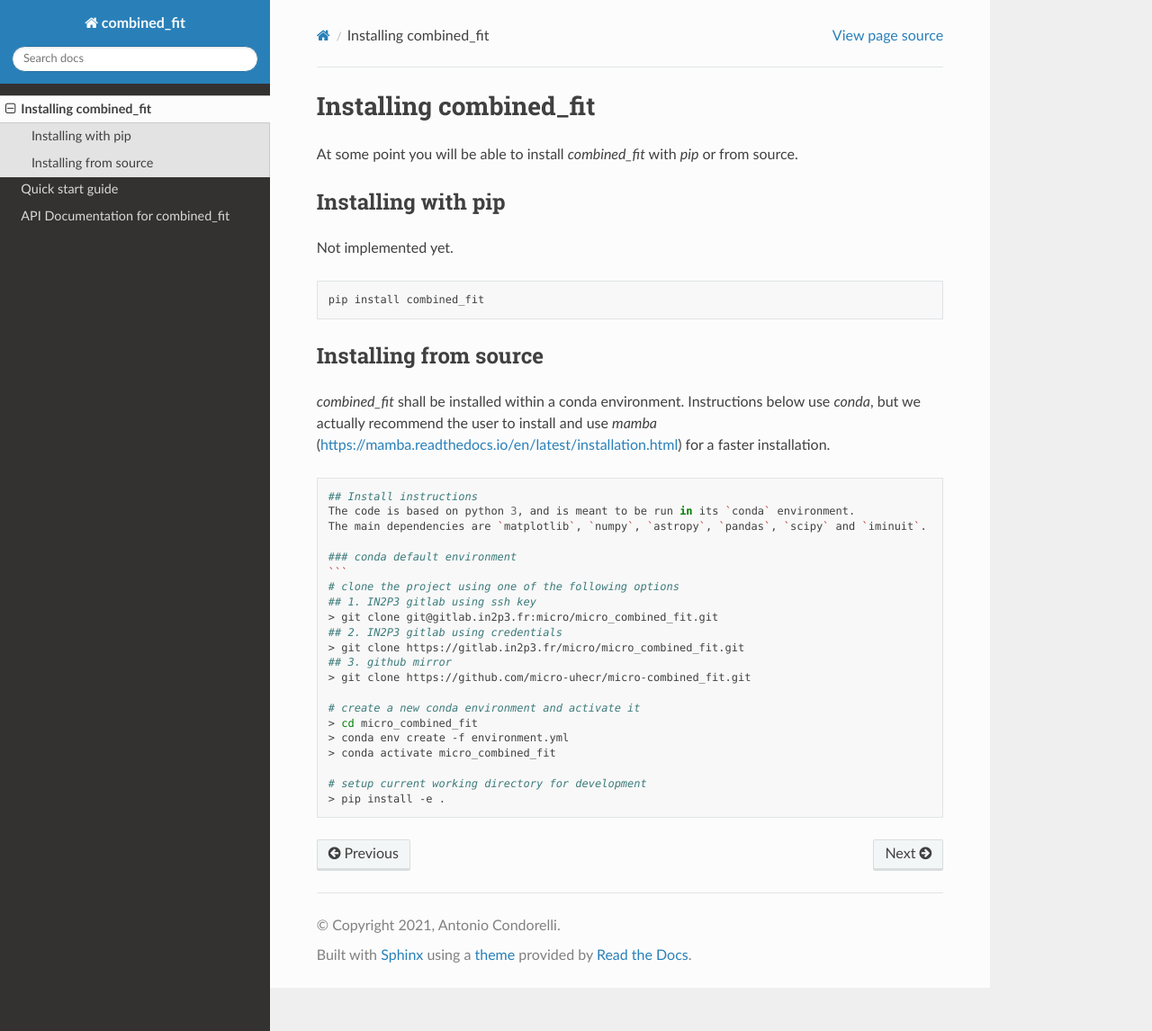
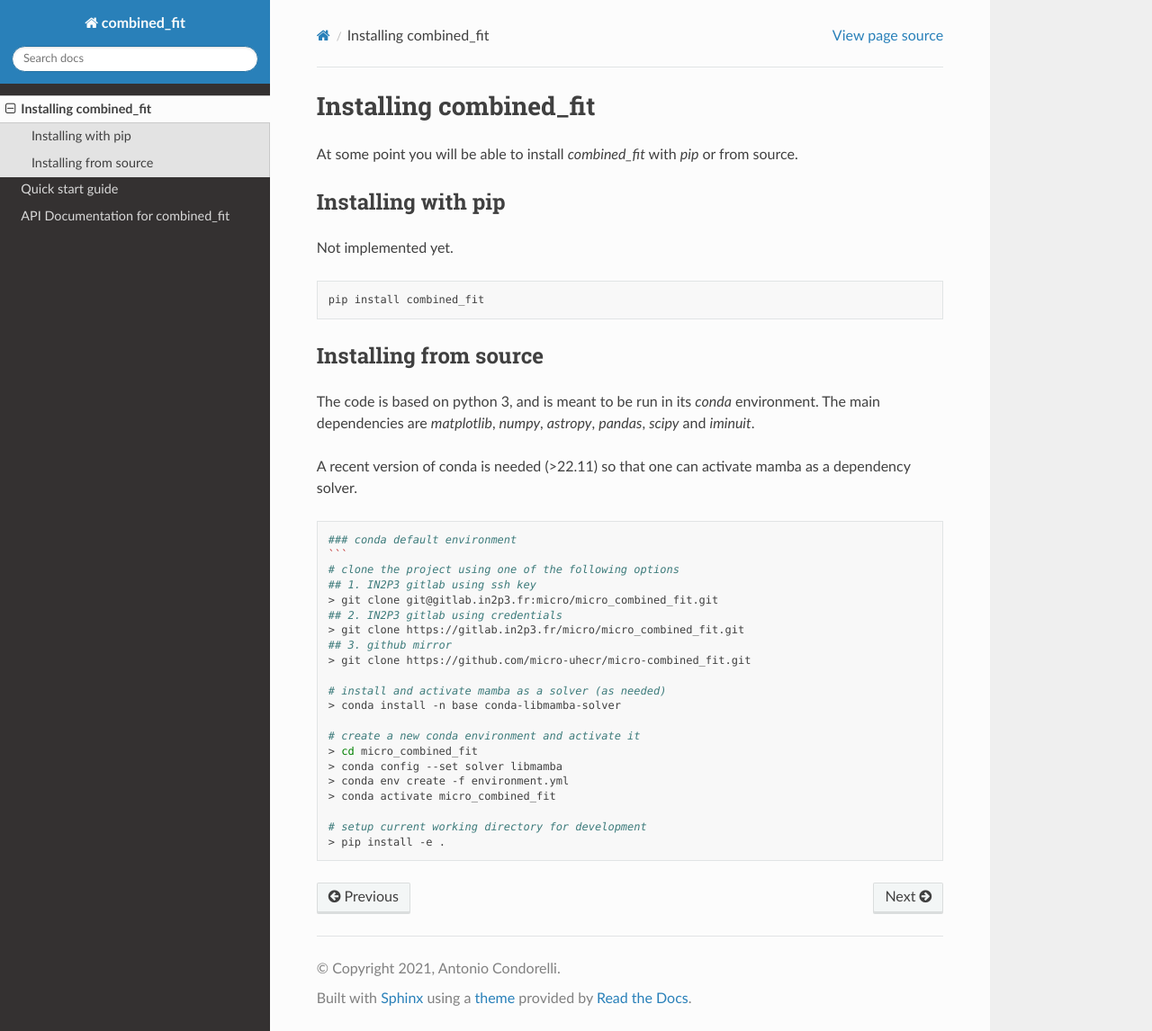
Before and after one commit to micro-uhecr/micro_combined_fit, a Sphinx documentation site: the page built from docs/install.rst, in a window 1280 px wide and 1146 px high. Shown: the whole window at 90% size. Built offline with Sphinx 7.4.7 and the Read the Docs theme 2.0.0, drawn with Linux system fonts in a browser that asks for light colours.

Commit message:
update REAMED and install for mamba solver

````diff
--- a/docs/install.rst
+++ b/docs/install.rst
@@ -20,15 +20,12 @@ Not implemented yet.
 Installing from source
 -----------------------
 
-`combined_fit` shall be installed within a conda environment.
-Instructions below use `conda`, but we actually recommend the user to install
-and use `mamba` (https://mamba.readthedocs.io/en/latest/installation.html) for a faster installation.
+The code is based on python 3, and is meant to be run in its `conda` environment.
+The main dependencies are `matplotlib`, `numpy`, `astropy`, `pandas`, `scipy` and `iminuit`.
+
+A recent version of conda is needed (>22.11) so that one can activate mamba as a dependency solver.
 
 .. code-block:: bash
-
-  ## Install instructions
-  The code is based on python 3, and is meant to be run in its `conda` environment.
-  The main dependencies are `matplotlib`, `numpy`, `astropy`, `pandas`, `scipy` and `iminuit`.
 
   ### conda default environment
   ```
@@ -40,8 +37,12 @@ and use `mamba` (https://mamba.readthedocs.io/en/latest/installation.html) for a
   ## 3. github mirror
   > git clone https://github.com/micro-uhecr/micro-combined_fit.git
 
+  # install and activate mamba as a solver (as needed)
+  > conda install -n base conda-libmamba-solver
+
   # create a new conda environment and activate it
   > cd micro_combined_fit
+  > conda config --set solver libmamba
   > conda env create -f environment.yml
   > conda activate micro_combined_fit
 
````
Also changed, not shown: README.md (+4 -0 lines).
